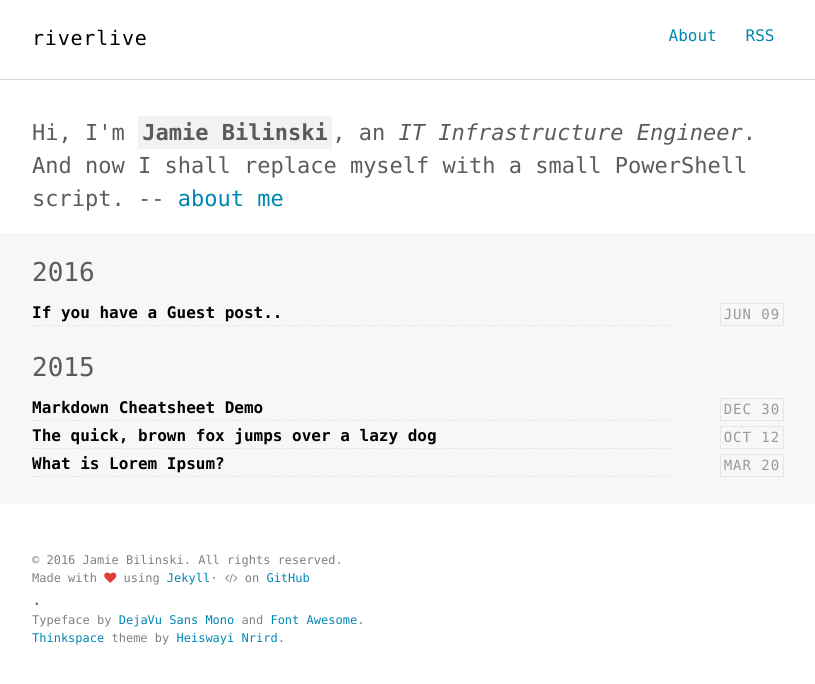
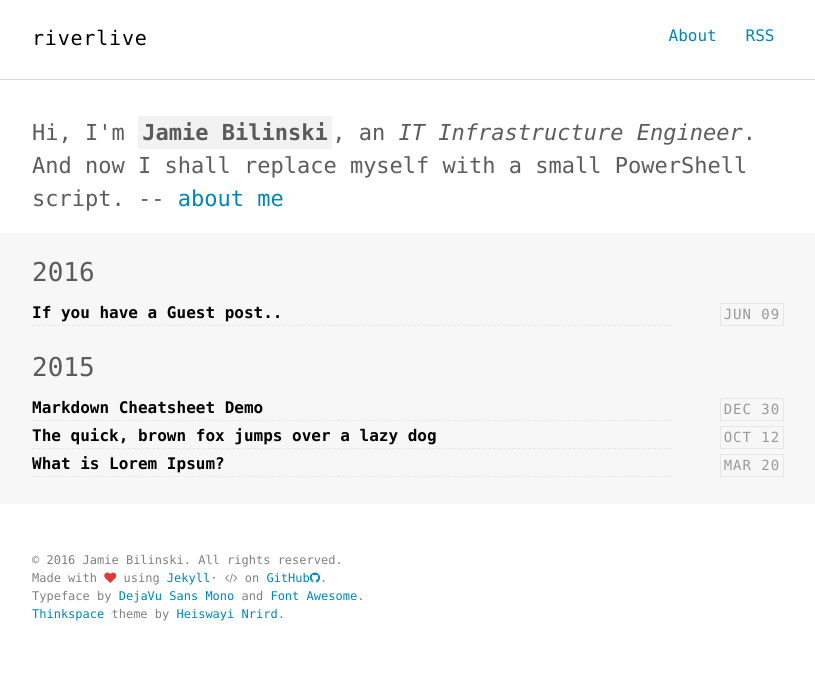
Before and after one commit to jbilinski/scriptops.com, a Jekyll site: the page built from index.html, in a window 1280 px wide. Shown: the top 684 px of the page, without its empty margins (232-1047 px from the left). Built offline with Jekyll 4.4.1, drawn with Linux system fonts in a browser that asks for light colours.

Commit message:
footer syntax

```diff
--- a/_includes/footer.html
+++ b/_includes/footer.html
@@ -1,7 +1,7 @@
 <footer class="site-footer">
   <div class="container">
     <small class="block">&copy; {{ site.time | date: '%Y' }} {{ site.author.name }}. All rights reserved.</small>
-    <small class="block">Made with <i class="fa fa-heart" aria-hidden="true" style="color:#DD3D36"></i> using <a href="http://jekyllrb.com/">Jekyll</a>&middot; <i class="fa fa-code"></i> on <a href="https://github.com/jbilinski/jbilinski.github.io_jekyll_source">GitHub</a></small>.<small><sub>Typeface by <a href="https://www.fontsquirrel.com/fonts/dejavu-sans-mono">DejaVu Sans Mono</a> and <a href="http://fontawesome.io/">Font Awesome</a>.</small></sub>
+    <small class="block">Made with <i class="fa fa-heart" aria-hidden="true" style="color:#DD3D36"></i> using <a href="http://jekyllrb.com/">Jekyll</a>&middot; <i class="fa fa-code"></i> on <a href="https://github.com/jbilinski/jbilinski.github.io_jekyll_source">GitHub<i class="fa fa-github" aria-hidden="true"></i></a>.</small><small><sub>Typeface by <a href="https://www.fontsquirrel.com/fonts/dejavu-sans-mono">DejaVu Sans Mono</a> and <a href="http://fontawesome.io/">Font Awesome</a>.</small></sub>
     <small><sub><a href="https://github.com/heiswayi/thinkspace">Thinkspace</a> theme by <a href="http://heiswayi.github.io/">Heiswayi Nrird</a>.</sub></small>
   </div>
 </footer>
```
